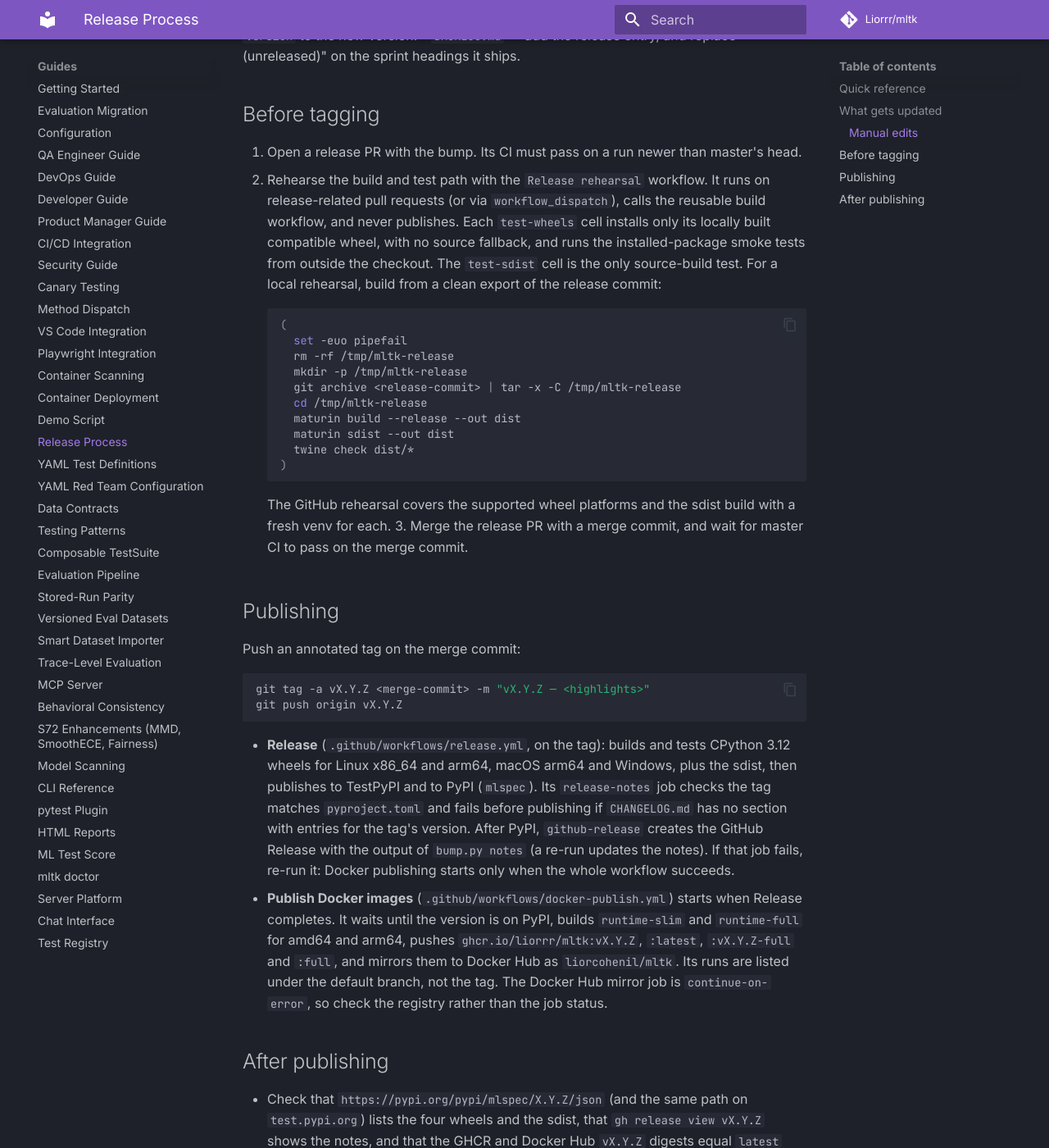
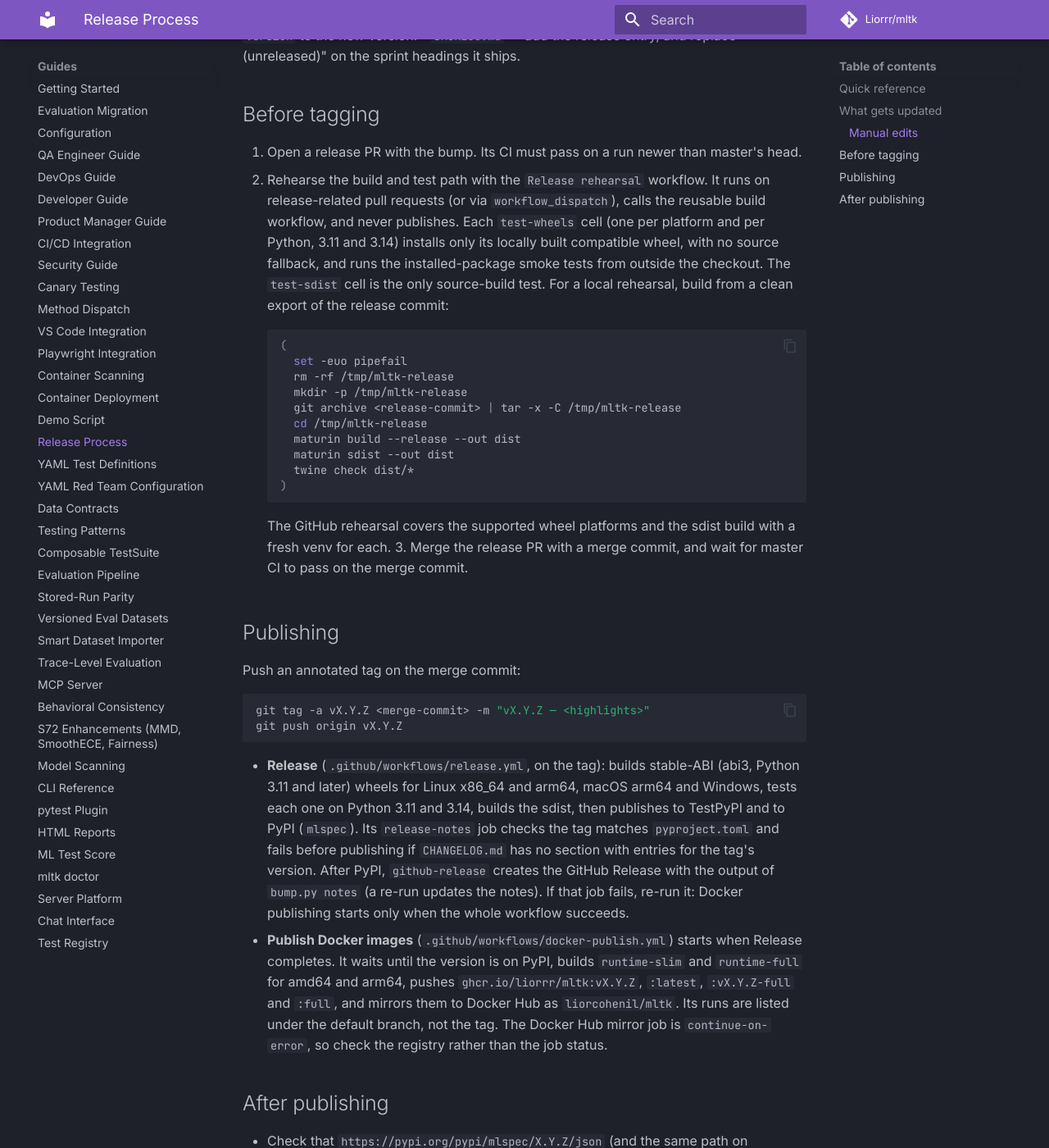
Before and after one commit to Liorrr/mltk, an MkDocs documentation site: the page built from docs/dev/release.md, in a window 1280 px wide and 1400 px high, scrolled down 1207 px. Shown: the whole window at 82% size. Built offline with MkDocs 1.6.1 and Material for MkDocs 9.7.7, drawn with Linux system fonts in a browser that asks for light colours; comment, search, counter and statistics services are not loaded.

Commit message:
fix(release): build abi3 wheels so every supported Python gets one
- Build the extension for the stable ABI (pyo3/abi3-py311): each platform
  now ships one cp311-abi3 wheel. The cp312-only wheels sent Python 3.11,
  3.13 and 3.14 to the sdist, which fails without a Rust toolchain.
- test-wheels installs each wheel binary-only on Python 3.11 and 3.14.
- Contract test ties the abi3 floor to requires-python and checks the
  wheel tests cover the floor plus a newer Python.
- CHANGELOG Fixed entry, BACKLOG item closed, release doc updated.

````diff
--- a/docs/dev/release.md
+++ b/docs/dev/release.md
@@ -35,7 +35,7 @@ See `CONTRIBUTING.md` in the repo root for the full workflow.
 ## Before tagging
 
 1. Open a release PR with the bump. Its CI must pass on a run newer than master's head.
-2. Rehearse the build and test path with the `Release rehearsal` workflow. It runs on release-related pull requests (or via `workflow_dispatch`), calls the reusable build workflow, and never publishes. Each `test-wheels` cell installs only its locally built compatible wheel, with no source fallback, and runs the installed-package smoke tests from outside the checkout. The `test-sdist` cell is the only source-build test. For a local rehearsal, build from a clean export of the release commit:
+2. Rehearse the build and test path with the `Release rehearsal` workflow. It runs on release-related pull requests (or via `workflow_dispatch`), calls the reusable build workflow, and never publishes. Each `test-wheels` cell (one per platform and per Python, 3.11 and 3.14) installs only its locally built compatible wheel, with no source fallback, and runs the installed-package smoke tests from outside the checkout. The `test-sdist` cell is the only source-build test. For a local rehearsal, build from a clean export of the release commit:
 
     ```bash
     (
@@ -62,7 +62,7 @@ git tag -a vX.Y.Z <merge-commit> -m "vX.Y.Z — <highlights>"
 git push origin vX.Y.Z
 ```
 
-- **Release** (`.github/workflows/release.yml`, on the tag): builds and tests CPython 3.12 wheels for Linux x86_64 and arm64, macOS arm64 and Windows, plus the sdist, then publishes to TestPyPI and to PyPI (`mlspec`). Its `release-notes` job checks the tag matches `pyproject.toml` and fails before publishing if `CHANGELOG.md` has no section with entries for the tag's version. After PyPI, `github-release` creates the GitHub Release with the output of `bump.py notes` (a re-run updates the notes). If that job fails, re-run it: Docker publishing starts only when the whole workflow succeeds.
+- **Release** (`.github/workflows/release.yml`, on the tag): builds stable-ABI (abi3, Python 3.11 and later) wheels for Linux x86_64 and arm64, macOS arm64 and Windows, tests each one on Python 3.11 and 3.14, builds the sdist, then publishes to TestPyPI and to PyPI (`mlspec`). Its `release-notes` job checks the tag matches `pyproject.toml` and fails before publishing if `CHANGELOG.md` has no section with entries for the tag's version. After PyPI, `github-release` creates the GitHub Release with the output of `bump.py notes` (a re-run updates the notes). If that job fails, re-run it: Docker publishing starts only when the whole workflow succeeds.
 - **Publish Docker images** (`.github/workflows/docker-publish.yml`) starts when Release completes. It waits until the version is on PyPI, builds `runtime-slim` and `runtime-full` for amd64 and arm64, pushes `ghcr.io/liorrr/mltk:vX.Y.Z`, `:latest`, `:vX.Y.Z-full` and `:full`, and mirrors them to Docker Hub as `liorcohenil/mltk`. Its runs are listed under the default branch, not the tag. The Docker Hub mirror job is `continue-on-error`, so check the registry rather than the job status.
 
 ## After publishing
--- a/pyproject.toml
+++ b/pyproject.toml
@@ -94,7 +94,7 @@ Issues = "https://github.com/Liorrr/mltk/issues"
 [tool.maturin]
 python-source = "src"
 module-name = "mltk._mltk_rust"
-features = ["pyo3/extension-module"]
+features = ["pyo3/extension-module", "pyo3/abi3-py311"]
 manifest-path = "rust/Cargo.toml"
 include = [
   { path = "LICENSE-COMMERCIAL", format = ["sdist", "wheel"] }
````
Also changed, not shown: BACKLOG.md (+2 -1 lines), CHANGELOG.md (+2 -0 lines), 2 other files.
